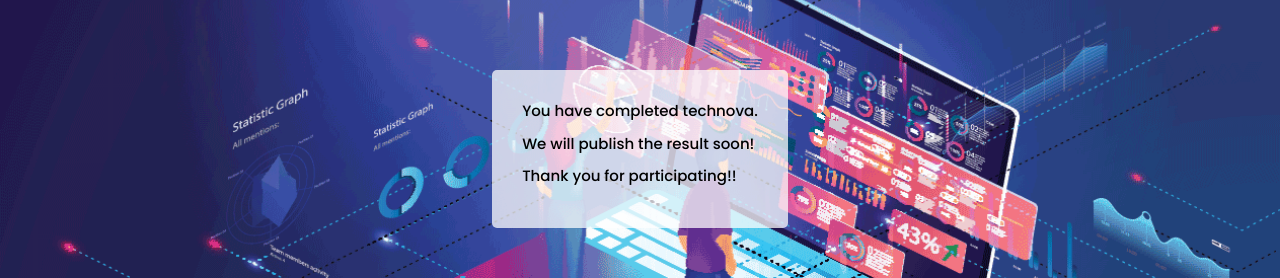
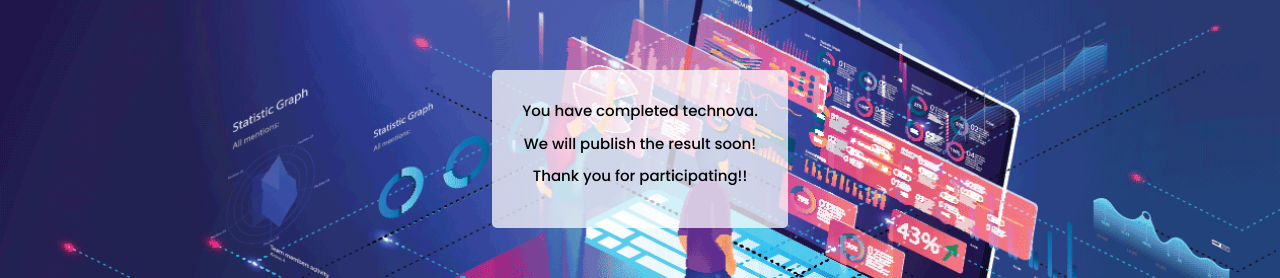
Before and after one commit to hishamduke/technovaui, a React (Create React App) app: page /completed in a window 1280 px wide. Shown: the part 251-529 px from the top of the page. Built offline with nearby package versions, Linux system fonts and the light colour scheme.

Commit message:
finished centering

```diff
--- a/src/Screens/Completed.js
+++ b/src/Screens/Completed.js
@@ -26,6 +26,10 @@
           backgroundColor: "#ffffffbb",
           padding: "3rem",
           borderRadius: "5px",
+          display: "flex",
+          justifyContent: "center",
+          flexDirection: "column",
+          alignItems: "center",
         }}
       >
         <p>You have completed technova.</p>
```
